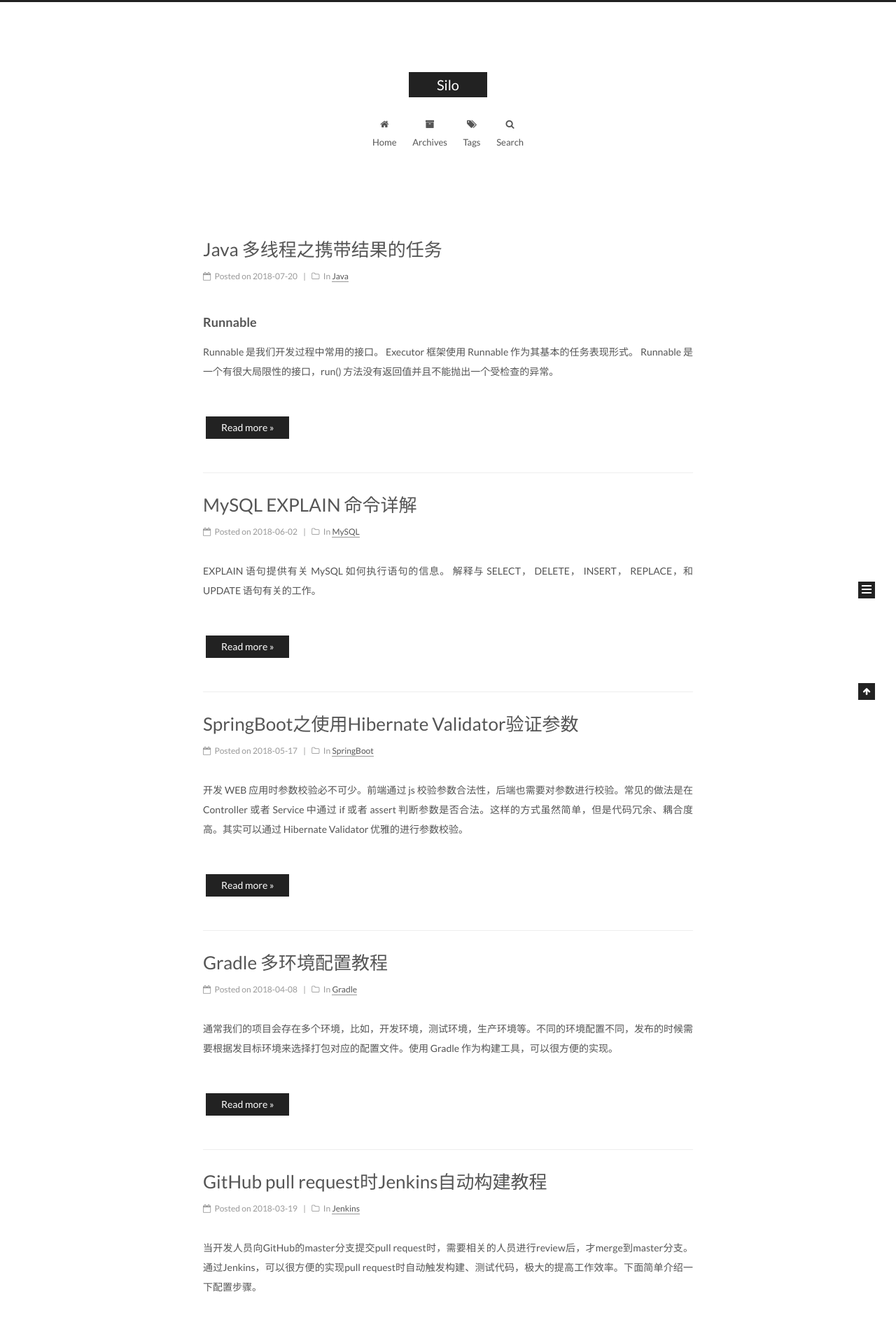
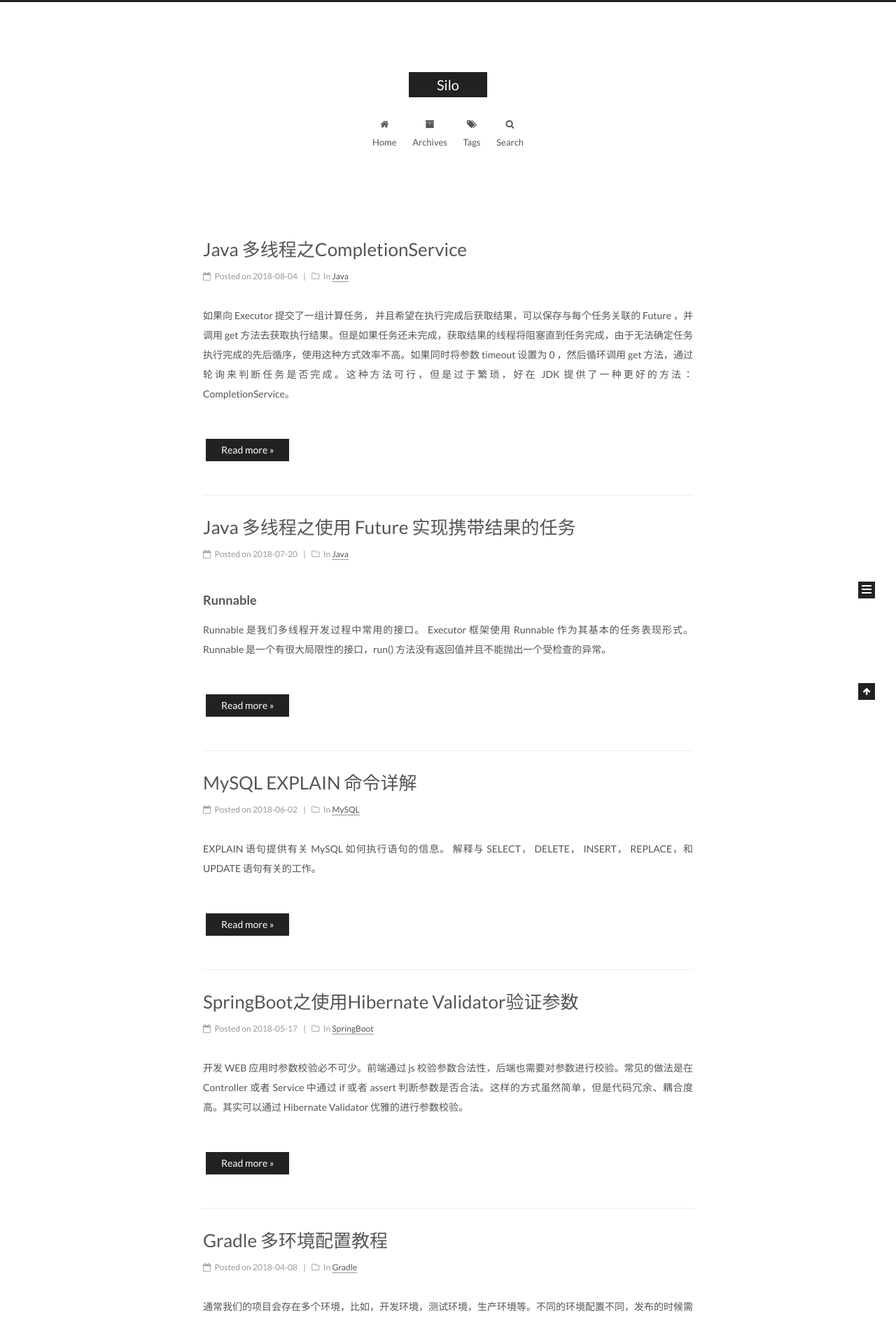
Before and after one commit to ethendev/ethendev.github.io, a Jekyll site: the page built from index.html, in a window 1280 px wide. Shown: the top 1886 px of the page at 70% size. Built offline with Jekyll 4.4.1, drawn with Linux system fonts in a browser that asks for light colours; the list of posts is cut into pages by our own code; comment, search, counter and statistics services are not loaded; some of the changed text lies outside the part shown.

Commit message:
add a post about CompletionService

````diff
--- a/_posts/2018-07-20-java-task-with-result.md
+++ b/_posts/2018-07-20-java-task-with-result.md
@@ -1,13 +1,14 @@
 ---
 layout: post
-title: Java 多线程之携带结果的任务
+title: Java 多线程之使用 Future 实现携带结果的任务
 tags:  [Java,多线程,Future]
 categories: [Java]
 keywords: Java,多线程,Future
 ---
 
+
 ### Runnable
-Runnable 是我们开发过程中常用的接口。 Executor 框架使用 Runnable 作为其基本的任务表现形式。 Runnable 是一个有很大局限性的接口，run() 方法没有返回值并且不能抛出一个受检查的异常。
+Runnable 是我们多线程开发过程中常用的接口。 Executor 框架使用 Runnable 作为其基本的任务表现形式。 Runnable 是一个有很大局限性的接口，run() 方法没有返回值并且不能抛出一个受检查的异常。
 
 ```
 @FunctionalInterface
@@ -27,7 +28,7 @@ public interface Callable<V> {
 ```
 
 ### Future
-Executor 执行的任务有 4 个生命周期阶段：创建、提交、开始和完成。由于有些任务执行很耗时间，因此有些时候希望能够取消这些任务。Executor 框架中，已经提交但未开始的任务可以取消，已经开始的任务只有当它们能相应中断才能取消，取消已经完成的任务是没有意义的。
+Executor 执行的任务有 4 个生命周期阶段：创建、提交、开始和完成。由于有些任务执行很耗时间，因此有些时候希望能够取消这些任务。Executor 框架中，已经提交但未开始的任务可以取消，已经开始的任务只有当它们能响应中断才能取消，取消已经完成的任务是没有任何影响。
 
 Future 表示一个任务的生命周期，并提供了相应的方法来判断任务是否已经完成或者取消，以及获取任务的结果和取消任务。
 ```
@@ -45,14 +46,33 @@ public interface Future<V> {
     // 若有必要会一直阻塞直到结束并返回结果
     V get() throws InterruptedException, ExecutionException;
 
-    // 若有必要会一直阻塞指定的时间等待结束并返回结果
+    // 若有必要会阻塞指定的时间等待结束并返回结果
     V get(long timeout, TimeUnit unit)
         throws InterruptedException, ExecutionException, TimeoutException;
 }
 
 ```
 
-下面来看一个等待任务结束并返回结果的例子：
+ExecutorService 中所有的 submit 方法都返回一个 Future 对象，从而将一个 Runnable 或 Callable 提交给 Executor, 可以通过返回的 Future 来取消任务或者获取返回结果。
+
+还可以显示地将某个指定的 Runnable 或 Callable 实例化为 FutureTask ，由于 FutureTask 类实现了 Runnable、Future 接口，因此可以将它提交给 Executor 来执行。
+
+FutureTask 继承关系：
+```
+public class FutureTask<V> implements RunnableFuture<V> {
+    ......
+}
+```
+
+```
+public interface RunnableFuture<V> extends Runnable, Future<V> {
+    void run();
+}
+```
+
+Future 和 FutureTask 的一个区别在于，Future 需要通过 ExecutorService 中的 submit 方法的返回值来获取结果，而 FutureTask 提交任务时不需要设置返回值，通过自身就可以获取结果。
+
+下面来看一个计算 0~10 之间的整数之和并返回结果的例子：
 ```
 public class FutureTest {
 
@@ -63,9 +83,15 @@ public class FutureTest {
 
         Future<Integer> future = executor.submit(() -> {
             Thread.sleep(3000);
-            System.out.println(LocalDateTime.now() + ": Callable start");
-            return 1;
+            System.out.println(LocalDateTime.now() + ": task start");
+
+            int sum = 0;
+            for (int i =0; i <= 10; i++) {
+                sum += i;
+            }
+            return sum;
         });
+        executor.shutdown();
 
         try {
             Integer ret = future.get();
@@ -84,7 +110,42 @@ public class FutureTest {
 输出结果：
 ```
 2018-07-20T23:17:07.368: thread start
-2018-07-20T23:17:10.402: Callable start
-2018-07-20T23:17:10.402: ret = 1
+2018-07-20T23:17:10.402: task start
+2018-07-20T23:17:10.402: ret = 55
 finish
 ```
+
+将上面的例子中 Future 替换为 FutureTask ，代码如下
+```
+public class FutureTest {
+
+    public static void main(String[] args) {
+
+        FutureTask<Integer> future = new FutureTask<>(() -> {
+            Thread.sleep(3000);
+            System.out.println(LocalDateTime.now() + ": task start");
+
+            int sum = 0;
+            for (int i =0; i <= 10; i++) {
+                sum += i;
+            }
+            return sum;
+        });
+
+        ExecutorService executor = Executors.newSingleThreadExecutor();
+        // 注意这里的区别，不需要显示获取返回值
+        executor.submit(future);
+        executor.shutdown();
+
+        try {
+            System.out.println(LocalDateTime.now() + ": ret = " + future.get());
+        } catch (InterruptedException e) {
+            e.printStackTrace();
+        } catch (ExecutionException e) {
+            e.printStackTrace();
+        }
+        System.out.println("finish");
+    }
+
+}
+```
--- /dev/null
+++ b/_posts/2018-08-04-java-concurrent-completionService.md
@@ -0,0 +1,192 @@
+---
+layout: post
+title: Java 多线程之CompletionService
+tags:  [Java,多线程,CompletionService]
+categories: [Java]
+keywords: Java,多线程,CompletionService
+---
+
+如果向 Executor 提交了一组计算任务， 并且希望在执行完成后获取结果，可以保存与每个任务关联的 Future ，并调用 get 方法去获取执行结果。但是如果任务还未完成，获取结果的线程将阻塞直到任务完成，由于无法确定任务执行完成的先后循序，使用这种方式效率不高。如果同时将参数 timeout 设置为 0 ，然后循环调用 get 方法，通过轮询来判断任务是否完成。这种方法可行，但是过于繁琐，好在 JDK 提供了一种更好的方法： CompletionService。
+
+
+
+
+### CompletionService 源码
+CompletionService 接口源码：
+```
+public interface CompletionService<V> {
+    // 提交Callable类型的任务
+    Future<V> submit(Callable<V> task);
+
+    // 提交Runnable类型的任务
+    Future<V> submit(Runnable task, V result);
+
+    // 获取并删除已完成状态的任务，如果没有则等待
+    Future<V> take() throws InterruptedException;
+
+    // 获取并删除已完成状态的任务，如果目前不存在这样的task，返回null
+    Future<V> poll();
+
+    // 获取并删除已完成状态的任务，必要时等待指定的等待时间（如果尚未存在）
+    Future<V> poll(long timeout, TimeUnit unit) throws InterruptedException;
+}
+```
+
+目前在 JDK8 中 CompletionService 接口只有一个实现类 ExecutorCompletionService。
+
+ExecutorCompletionService 类内部使用了 Executor 和 BlockingQueue，其中：executor 用于执行任务的线程池，创建 CompletionService 必须指定；
+aes 主要用于创建待执行任务；completionQueue 存储已完成状态的任务。
+```
+public class ExecutorCompletionService<V> implements CompletionService<V> {
+    private final Executor executor;
+    private final AbstractExecutorService aes;
+    private final BlockingQueue<Future<V>> completionQueue;
+
+    ......
+}
+```
+
+ExecutorCompletionService 的2个构造函数，BlockingQueue 默认使用 LinkedBlockingQueue。
+```
+public class ExecutorCompletionService<V> implements CompletionService<V> {
+    ......
+
+    public ExecutorCompletionService(Executor executor) {
+        if (executor == null)
+            throw new NullPointerException();
+        this.executor = executor;
+        this.aes = (executor instanceof AbstractExecutorService) ?
+            (AbstractExecutorService) executor : null;
+        this.completionQueue = new LinkedBlockingQueue<Future<V>>();
+    }
+
+    public ExecutorCompletionService(Executor executor,
+                                     BlockingQueue<Future<V>> completionQueue) {
+        if (executor == null || completionQueue == null)
+            throw new NullPointerException();
+        this.executor = executor;
+        this.aes = (executor instanceof AbstractExecutorService) ?
+            (AbstractExecutorService) executor : null;
+        this.completionQueue = completionQueue;
+    }
+
+    ......
+}
+```
+
+当提交某个任务时，该任务将被包装为一个 QueueingFuture，它是 FutureTask 的子类，改写了 done 方法，将完成的任务放入 BlockingQueue 中。
+```
+public class ExecutorCompletionService<V> implements CompletionService<V> {
+    ......
+
+    private class QueueingFuture extends FutureTask<Void> {
+        QueueingFuture(RunnableFuture<V> task) {
+            super(task, null);
+            this.task = task;
+        }
+        protected void done() { completionQueue.add(task); }
+        private final Future<V> task;
+    }
+
+    private RunnableFuture<V> newTaskFor(Callable<V> task) {
+        if (aes == null)
+            return new FutureTask<V>(task);
+        else
+            return aes.newTaskFor(task);
+    }
+
+    private RunnableFuture<V> newTaskFor(Runnable task, V result) {
+        if (aes == null)
+            return new FutureTask<V>(task, result);
+        else
+            return aes.newTaskFor(task, result);
+    }
+
+    public Future<V> submit(Callable<V> task) {
+        if (task == null) throw new NullPointerException();
+        RunnableFuture<V> f = newTaskFor(task);
+        executor.execute(new QueueingFuture(f));
+        return f;
+    }
+
+    public Future<V> submit(Runnable task, V result) {
+        if (task == null) throw new NullPointerException();
+        RunnableFuture<V> f = newTaskFor(task, result);
+        executor.execute(new QueueingFuture(f));
+        return f;
+    }
+
+    ......
+}
+```
+
+获取已完成任务的方法：
+```
+public class ExecutorCompletionService<V> implements CompletionService<V> {
+    ......
+
+    public Future<V> take() throws InterruptedException {
+        return completionQueue.take();
+    }
+
+    public Future<V> poll() {
+        return completionQueue.poll();
+    }
+
+    public Future<V> poll(long timeout, TimeUnit unit)
+            throws InterruptedException {
+        return completionQueue.poll(timeout, unit);
+    }
+
+}
+
+```
+
+### 示例
+下面看一个使用 CompletionService 实现页面渲染器的例子。为了提高渲染器的性能，将渲染器分解为两个任务，一个渲染所有的文本，一个下载所有的图像。为每一幅图像的下载创建
+一个独立的任务。通过从 CompletionService 中获取结果，使每张图片在下载完成后立即显示出来。代码如下：
+```
+public abstract class Renderer {
+    private ExecutorService executor;
+
+    Renderer(ExecutorService executor) {
+        this.executor = executor;
+    }
+
+    void renderPage(CharSequence source) {
+        List<ImageInfo> info = scanForImageInfo(source);
+        CompletionService<ImageData> completionService = new ExecutorCompletionService<ImageData>(executor);
+        for (ImageInfo imageInfo : info) {
+            completionService.submit(() -> imageInfo.downloadImage());
+        }
+
+        renderText(source);
+        try {
+            for (int t = 0, n = info.size(); t < n; t++) {
+                Future<ImageData> f = completionService.take();
+                ImageData imageData = f.get();
+                renderImage(imageData);
+            }
+        } catch (InterruptedException e) {
+            Thread.currentThread().interrupt();
+        } catch (ExecutionException e) {
+            System.out.println(e.getMessage());
+        }
+    }
+
+    interface ImageData {
+    }
+
+    interface ImageInfo {
+        ImageData downloadImage();
+    }
+
+    abstract void renderText(CharSequence s);
+
+    abstract List<ImageInfo> scanForImageInfo(CharSequence s);
+
+    abstract void renderImage(ImageData i);
+
+}
+
+```
````
